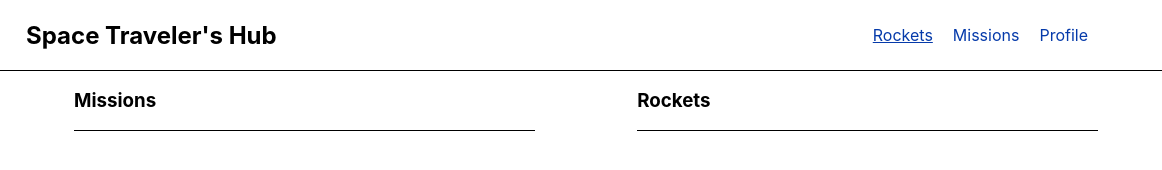
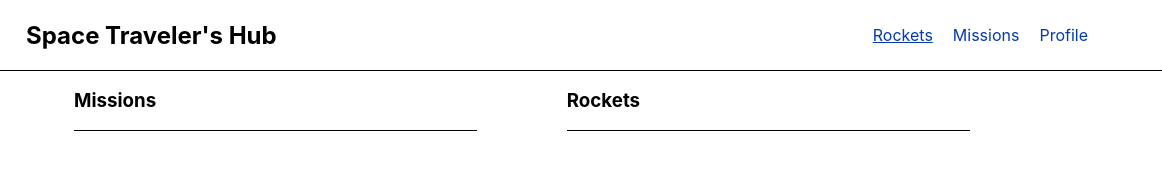
Before and after one commit to camilevahviraki/Space-Travelers-Hub, a React app: page /Profile in a window 1280 px wide. Shown: the full height of the page, 118-1280 px from the left. Built offline with nearby package versions, Linux system fonts and the light colour scheme.

Commit message:
update style for profile

```diff
--- a/src/styles/Rocket.css
+++ b/src/styles/Rocket.css
@@ -23,14 +23,6 @@ p {
   line-height: 30px;
 }
 
-.profile {
-  margin-top: 70px;
-  display: grid;
-  grid-template-columns: 1fr 1fr;
-  width: 70vw;
-  margin-left: 15vw;
-}
-
 .rocket_page {
   margin-top: 100px;
 }
--- a/src/styles/profile.css
+++ b/src/styles/profile.css
@@ -10,7 +10,12 @@
     grid-template-columns: 1fr 1fr;
     width: 80%;
     gap: 10%;
-}
+    margin-left: 15%;
+    margin-top: 70px;
+    display: grid;
+    grid-template-columns: 1fr 1fr;
+    width: 70vw;
+  }
 
 .banner div {
     border-bottom: 1px solid  black;
```
